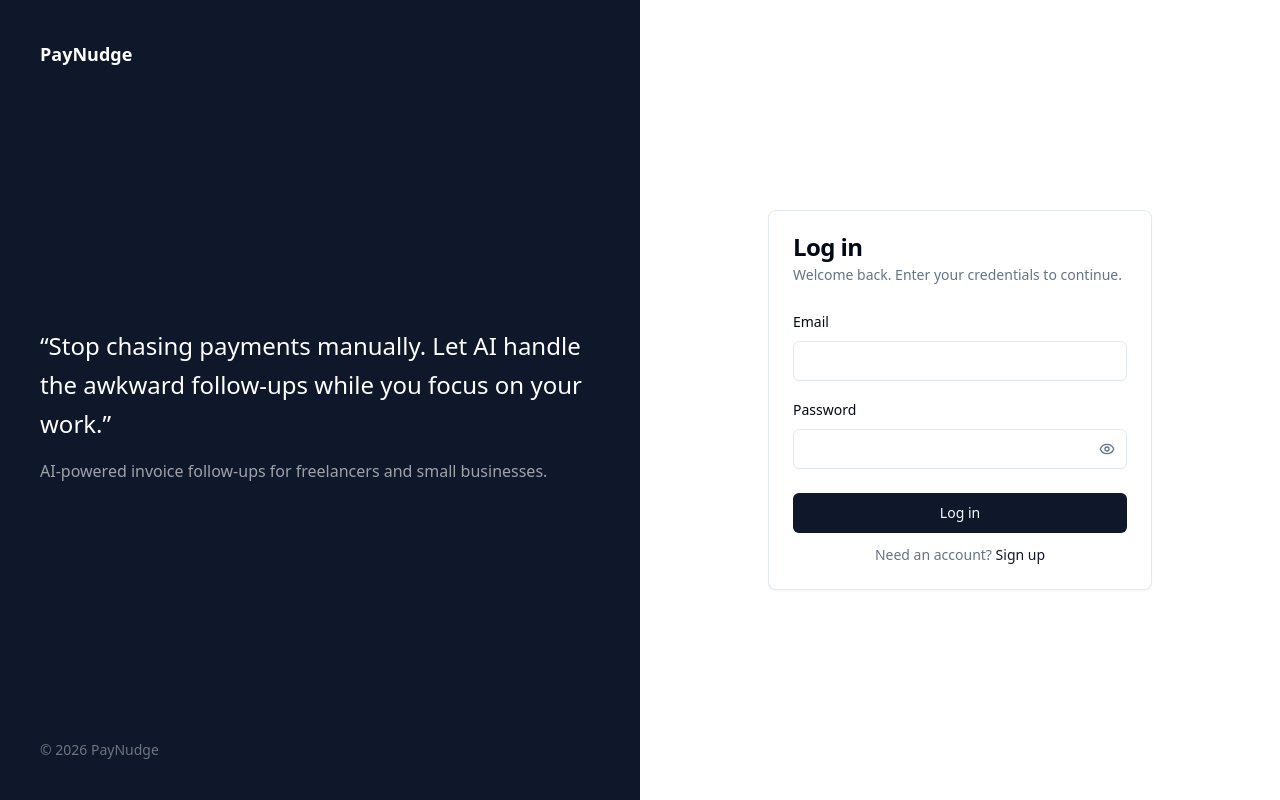
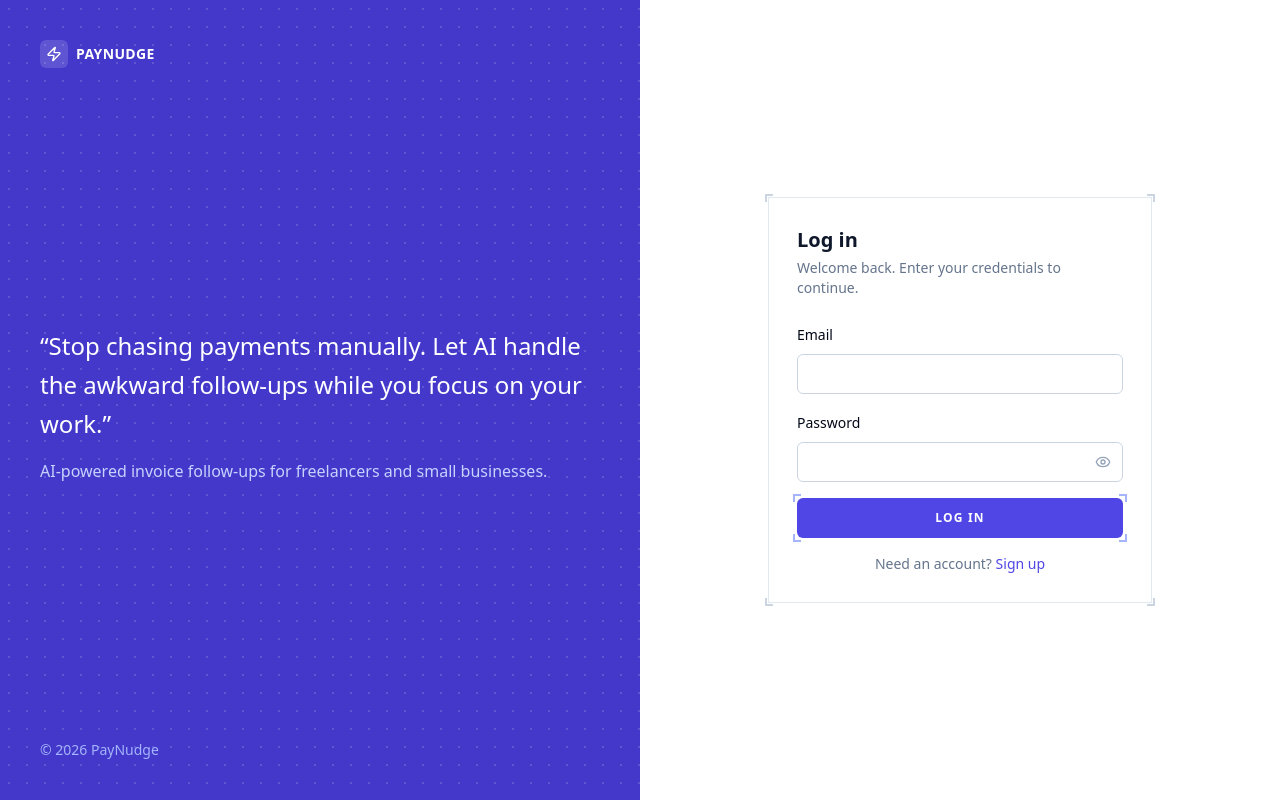
Before and after one commit to KuntalRathod/PayNudge, a Next.js app in the folder frontend/: page /login in a window 1280 px wide. Built offline with nearby package versions, Linux system fonts and the light colour scheme.

Commit message:
feat(auth): redesign login and signup pages with modern UI and corner brackets

```diff
--- a/frontend/app/login/login-form.tsx
+++ b/frontend/app/login/login-form.tsx
@@ -9,14 +9,8 @@ import { signIn } from '@/lib/auth/actions';
 import { Button } from '@/components/ui/button';
 import { Input } from '@/components/ui/input';
 import { Label } from '@/components/ui/label';
-import {
-  Card,
-  CardContent,
-  CardDescription,
-  CardFooter,
-  CardHeader,
-  CardTitle,
-} from '@/components/ui/card';
+import { CornerBrackets } from '@/components/landing/corner-brackets';
+import { cn } from '@/lib/utils';
 
 /**
  * Login form (Req 1.5, 1.6, 1.7).
@@ -58,13 +52,15 @@ export function LoginForm() {
   }
 
   return (
-    <Card className="w-full max-w-sm">
-      <CardHeader>
-        <CardTitle>Log in</CardTitle>
-        <CardDescription>Welcome back. Enter your credentials to continue.</CardDescription>
-      </CardHeader>
-      <form onSubmit={handleSubmit} noValidate>
-        <CardContent className="space-y-4">
+    <div className="relative w-full max-w-sm border border-slate-200 bg-white p-7">
+      <CornerBrackets className="text-slate-300" />
+
+      <div className="mb-6">
+        <h1 className="text-xl font-bold text-slate-900">Log in</h1>
+        <p className="mt-1 text-sm text-slate-500">Welcome back. Enter your credentials to continue.</p>
+      </div>
+
+      <form onSubmit={handleSubmit} noValidate className="space-y-4">
         <div className="space-y-2">
           <Label htmlFor="email">Email</Label>
           <Input
@@ -76,6 +72,7 @@ export function LoginForm() {
             value={email}
             onChange={(e) => setEmail(e.target.value)}
             disabled={submitting}
+            className="border-slate-300 bg-white text-slate-900 placeholder:text-slate-400 focus-visible:ring-indigo-600"
           />
         </div>
         <div className="space-y-2">
@@ -90,36 +87,41 @@ export function LoginForm() {
               value={password}
               onChange={(e) => setPassword(e.target.value)}
               disabled={submitting}
-                className="pr-10"
+              className="border-slate-300 bg-white pr-10 text-slate-900 placeholder:text-slate-400 focus-visible:ring-indigo-600"
             />
             <button
               type="button"
               onClick={() => setShowPassword((v) => !v)}
-                className="absolute right-3 top-1/2 -translate-y-1/2 text-muted-foreground hover:text-foreground"
+              className="absolute right-3 top-1/2 -translate-y-1/2 text-slate-400 hover:text-slate-900"
               aria-label={showPassword ? 'Hide password' : 'Show password'}
             >
               {showPassword ? <EyeOff className="h-4 w-4" /> : <Eye className="h-4 w-4" />}
             </button>
           </div>
         </div>
+
         {error ? (
           <p role="alert" className="text-sm text-destructive">
             {error}
           </p>
         ) : null}
-        </CardContent>
-        <CardFooter className="flex flex-col items-stretch gap-3">
-          <Button type="submit" disabled={submitting} className="w-full">
+
+        <Button
+          type="submit"
+          disabled={submitting}
+          className={cn('relative w-full bg-indigo-600 text-xs font-bold uppercase tracking-widest text-white hover:bg-indigo-700')}
+        >
+          <CornerBrackets className="text-indigo-300" />
           {submitting ? 'Logging in…' : 'Log in'}
         </Button>
-          <p className="text-center text-sm text-muted-foreground">
+
+        <p className="text-center text-sm text-slate-500">
           Need an account?{' '}
-            <Link href="/signup" className="text-primary underline-offset-4 hover:underline">
+          <Link href="/signup" className="font-medium text-indigo-600 underline-offset-4 hover:underline">
             Sign up
           </Link>
         </p>
-        </CardFooter>
       </form>
-    </Card>
+    </div>
   );
 }
--- a/frontend/app/login/page.tsx
+++ b/frontend/app/login/page.tsx
@@ -1,32 +1,50 @@
 import { Suspense } from 'react';
 import Link from 'next/link';
+import { Zap } from 'lucide-react';
 import { LoginForm } from './login-form';
 
 export default function LoginPage() {
   return (
-    <div className="flex min-h-screen">
+    <div className="flex min-h-screen bg-white">
       {/* Left panel: branding (hidden on mobile) */}
-      <div className="hidden w-1/2 flex-col justify-between bg-slate-900 p-10 text-white lg:flex">
-        <Link href="/" className="text-lg font-semibold">
+      <div className="relative hidden w-1/2 flex-col justify-between overflow-hidden bg-indigo-700 p-10 text-white lg:flex">
+        <div
+          aria-hidden="true"
+          className="pointer-events-none absolute inset-0 opacity-30"
+          style={{
+            backgroundImage: 'radial-gradient(circle, rgba(255,255,255,0.5) 1px, transparent 1px)',
+            backgroundSize: '18px 18px',
+          }}
+        />
+
+        <Link href="/" className="relative flex items-center gap-2 text-sm font-extrabold uppercase tracking-wide">
+          <span className="flex h-7 w-7 items-center justify-center rounded-md bg-white/15">
+            <Zap className="h-4 w-4 text-white" />
+          </span>
           PayNudge
         </Link>
-        <div className="space-y-4">
+
+        <div className="relative space-y-4">
           <blockquote className="text-2xl font-medium leading-relaxed">
             &ldquo;Stop chasing payments manually. Let AI handle the awkward follow-ups while you
             focus on your work.&rdquo;
           </blockquote>
-          <p className="text-white/60">
+          <p className="text-indigo-200">
             AI-powered invoice follow-ups for freelancers and small businesses.
           </p>
         </div>
-        <p className="text-sm text-white/40">
+
+        <p className="relative text-sm text-indigo-300">
           © {new Date().getFullYear()} PayNudge
         </p>
       </div>
 
       {/* Right panel: form */}
       <main className="flex flex-1 flex-col items-center justify-center px-6 py-12">
-        <Link href="/" className="mb-8 text-lg font-semibold lg:hidden">
+        <Link href="/" className="mb-8 flex items-center gap-2 text-sm font-extrabold uppercase tracking-wide lg:hidden">
+          <span className="flex h-7 w-7 items-center justify-center rounded-md bg-indigo-600">
+            <Zap className="h-4 w-4 text-white" />
+          </span>
           PayNudge
         </Link>
         <Suspense>
--- a/frontend/app/signup/page.tsx
+++ b/frontend/app/signup/page.tsx
@@ -1,34 +1,60 @@
 import Link from 'next/link';
+import { Check, Zap } from 'lucide-react';
 import { SignUpForm } from './signup-form';
 
 export default function SignUpPage() {
   return (
-    <div className="flex min-h-screen">
+    <div className="flex min-h-screen bg-white">
       {/* Left panel: branding (hidden on mobile) */}
-      <div className="hidden w-1/2 flex-col justify-between bg-slate-900 p-10 text-white lg:flex">
-        <Link href="/" className="text-lg font-semibold">
+      <div className="relative hidden w-1/2 flex-col justify-between overflow-hidden bg-indigo-700 p-10 text-white lg:flex">
+        <div
+          aria-hidden="true"
+          className="pointer-events-none absolute inset-0 opacity-30"
+          style={{
+            backgroundImage: 'radial-gradient(circle, rgba(255,255,255,0.5) 1px, transparent 1px)',
+            backgroundSize: '18px 18px',
+          }}
+        />
+
+        <Link href="/" className="relative flex items-center gap-2 text-sm font-extrabold uppercase tracking-wide">
+          <span className="flex h-7 w-7 items-center justify-center rounded-md bg-white/15">
+            <Zap className="h-4 w-4 text-white" />
+          </span>
           PayNudge
         </Link>
-        <div className="space-y-4">
+
+        <div className="relative space-y-4">
           <blockquote className="text-2xl font-medium leading-relaxed">
             &ldquo;Create invoices, track payments, and let AI draft follow-ups — with you
             approving every message.&rdquo;
           </blockquote>
-          <div className="space-y-2 text-sm text-white/70">
-            <p>✓ Professional PDF invoices in seconds</p>
-            <p>✓ AI drafts escalating follow-up emails</p>
-            <p>✓ Nothing sent without your approval</p>
-            <p>✓ Dashboard with real-time analytics</p>
+          <div className="space-y-2 text-sm text-indigo-200">
+            <p className="flex items-center gap-2">
+              <Check className="h-4 w-4 shrink-0" /> Professional PDF invoices in seconds
+            </p>
+            <p className="flex items-center gap-2">
+              <Check className="h-4 w-4 shrink-0" /> AI drafts escalating follow-up emails
+            </p>
+            <p className="flex items-center gap-2">
+              <Check className="h-4 w-4 shrink-0" /> Nothing sent without your approval
+            </p>
+            <p className="flex items-center gap-2">
+              <Check className="h-4 w-4 shrink-0" /> Dashboard with real-time analytics
+            </p>
           </div>
         </div>
-        <p className="text-sm text-white/40">
+
+        <p className="relative text-sm text-indigo-300">
           © {new Date().getFullYear()} PayNudge
         </p>
       </div>
 
       {/* Right panel: form */}
       <main className="flex flex-1 flex-col items-center justify-center px-6 py-12">
-        <Link href="/" className="mb-8 text-lg font-semibold lg:hidden">
+        <Link href="/" className="mb-8 flex items-center gap-2 text-sm font-extrabold uppercase tracking-wide lg:hidden">
+          <span className="flex h-7 w-7 items-center justify-center rounded-md bg-indigo-600">
+            <Zap className="h-4 w-4 text-white" />
+          </span>
           PayNudge
         </Link>
         <SignUpForm />
```
Also changed, not shown: frontend/app/signup/signup-form.tsx (+27 -26 lines), 1 other file (tests, documents, lock files or other folders). Lines whose indentation alone changed are shown as unchanged.
